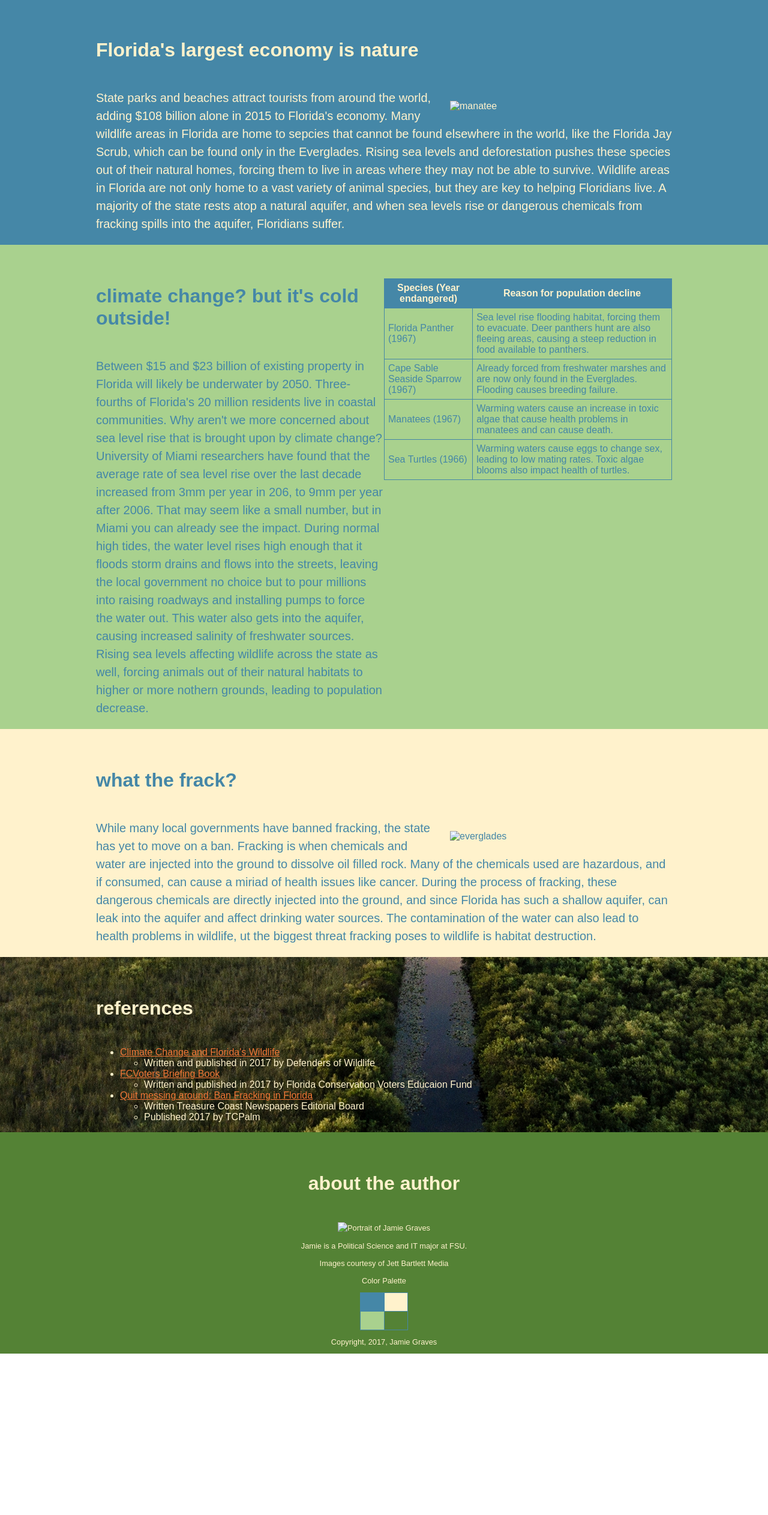
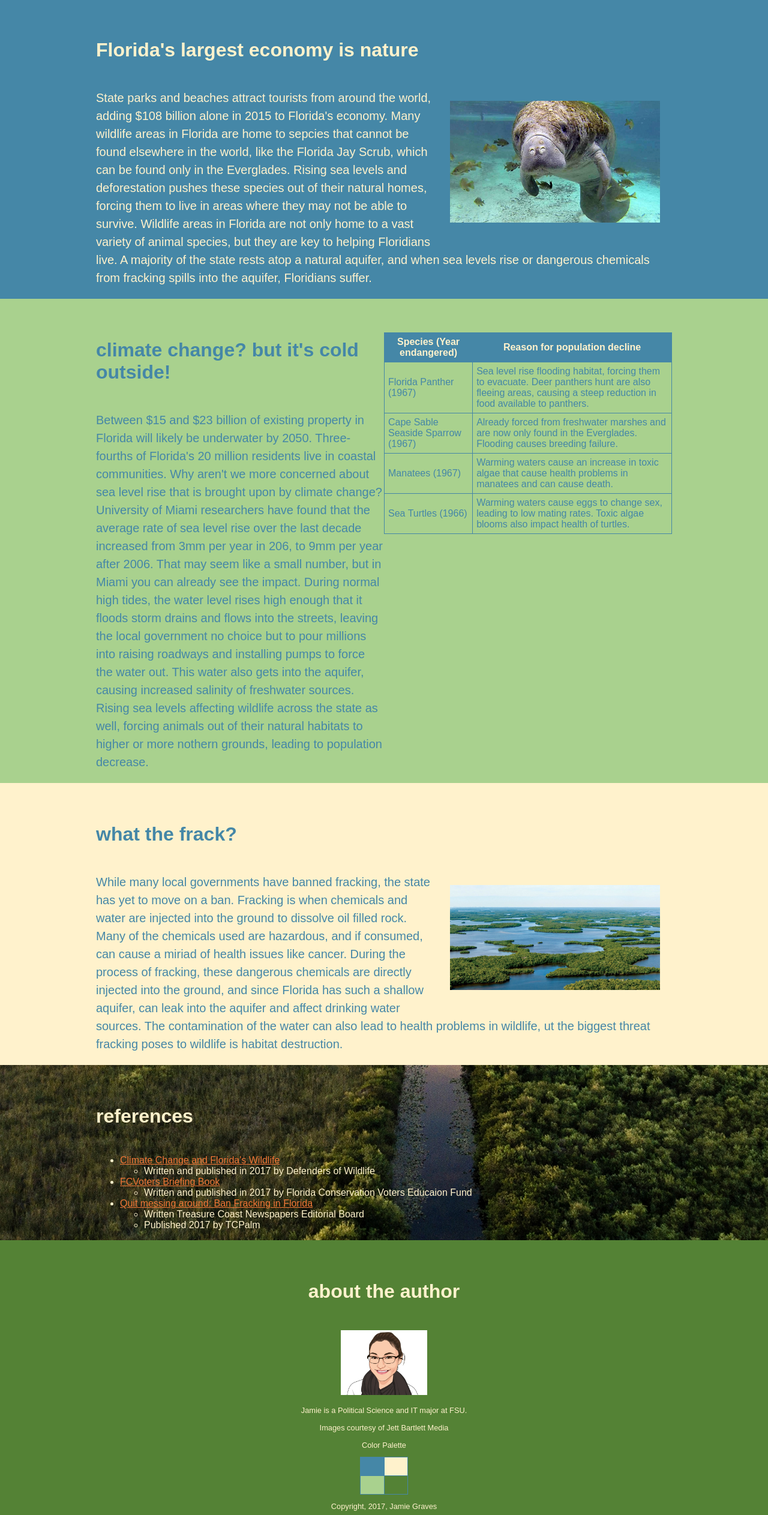
Before and after one commit to jg15b/EnvironmentalIssuesFL, a plain HTML site: page index.html in a window 1280 px wide. Shown: the part 1002-3527 px from the top of the page at 60% size. Before the commit the page ends 3258 px from the top, so only its background shows below. Drawn offline with nearby package versions, Linux system fonts and the light colour scheme; files whose address does not match are found by name; a web font is replaced by a local one.

Commit message:
Update index.html

```diff
--- a/index.html
+++ b/index.html
@@ -33,7 +33,7 @@
 	<section id="overview">
 		<div class="container">
 			<h1>Florida's largest economy is nature</h1>
-			<img src="images/manatee.jpg" width="350" class="fltright" alt="manatee">
+			<img src="manatee.jpg" width="350" class="fltright" alt="manatee">
 			<p>State parks and beaches attract tourists from around the world, adding $108 billion alone in 2015 to Florida's economy.
 			Many wildlife areas in Florida are home to sepcies that cannot be found elsewhere in the world, like the Florida Jay Scrub, which can be found only in the Everglades.
 			Rising sea levels and deforestation pushes these species out of their natural homes, forcing them to live in areas where they may not be able to survive.
@@ -85,7 +85,7 @@
 	<section id="fracking">
 		<div class="container">
 			<h1>what the frack?</h1>
-			<img src="images/everglades.jpg" width="350" class="fltright" alt="everglades">
+			<img src="everglades.jpg" width="350" class="fltright" alt="everglades">
 			<p>While many local governments have banned fracking, the state has yet to move on a ban.
 	 Fracking is when chemicals and water are injected into the ground to dissolve oil filled rock.
 	 Many of the chemicals used are hazardous, and if consumed, can cause a miriad of health issues
@@ -123,7 +123,7 @@
 		<div class="container">
 			<div id="credits">
 				<h1>about the author</h1>
-				<p><img src="images/jamiegraves.jpg" width="15%" height="15%" alt="Portrait of Jamie Graves"></p>
+				<p><img src="jamiegraves.jpg" width="15%" height="15%" alt="Portrait of Jamie Graves"></p>
 				<p>Jamie is a Political Science and IT major at FSU.</p>
 				<p>Images courtesy of Jett Bartlett Media</p>
 				<p>Color Palette </p>
@@ -144,7 +144,7 @@
 
 <!-- JAVASCRIPT CODE -->
 <!--jquery required for scrolling effect -->
-<script src="js/jquery.js"></script>
+<script src="jquery.js"></script>
 <!-- Scrolling navigation script by Geo Miller glmiller@pic.fsu.edu -->
 <script type='text/javascript'>
 jQuery(document).ready(function () {
```
